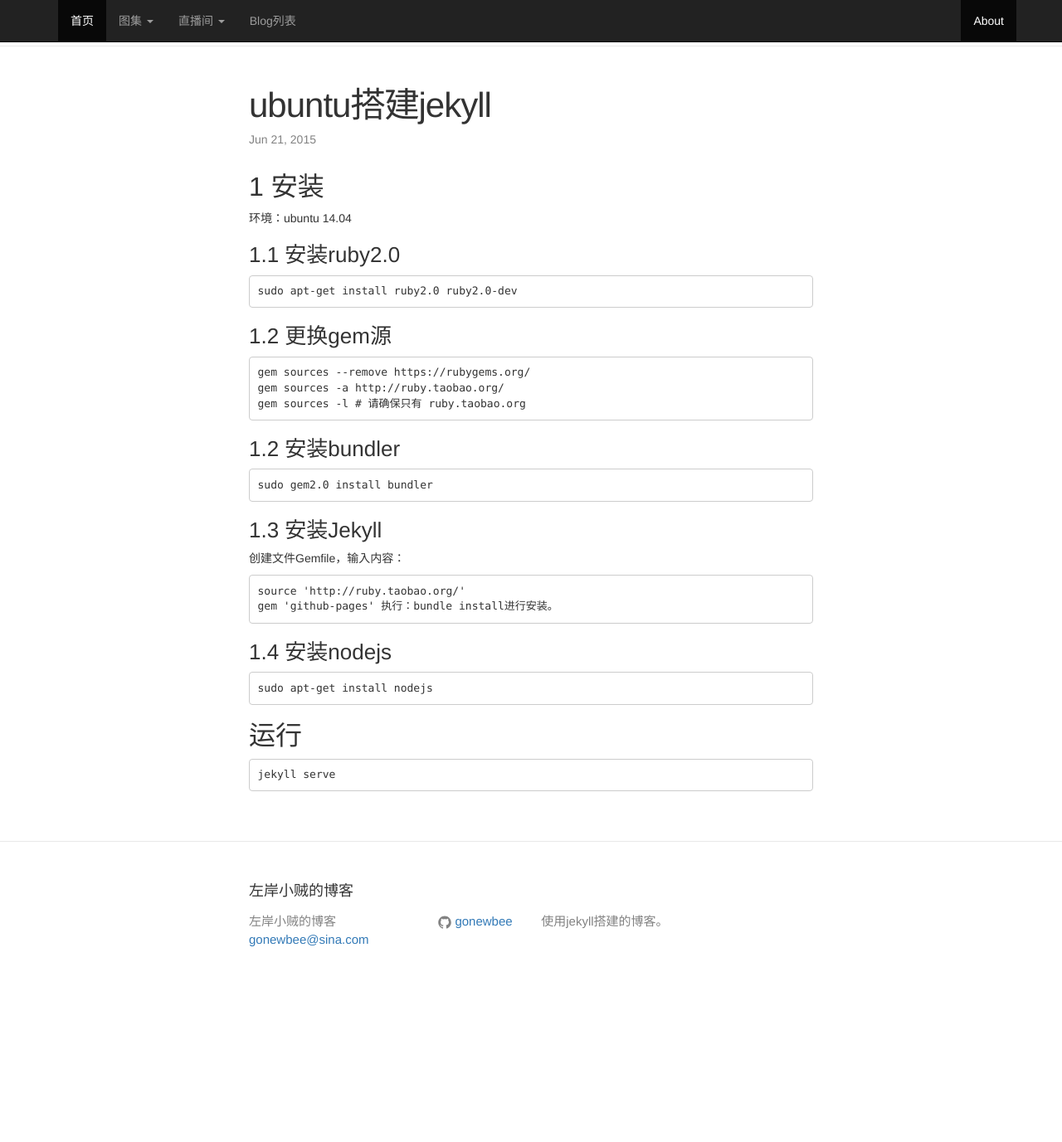
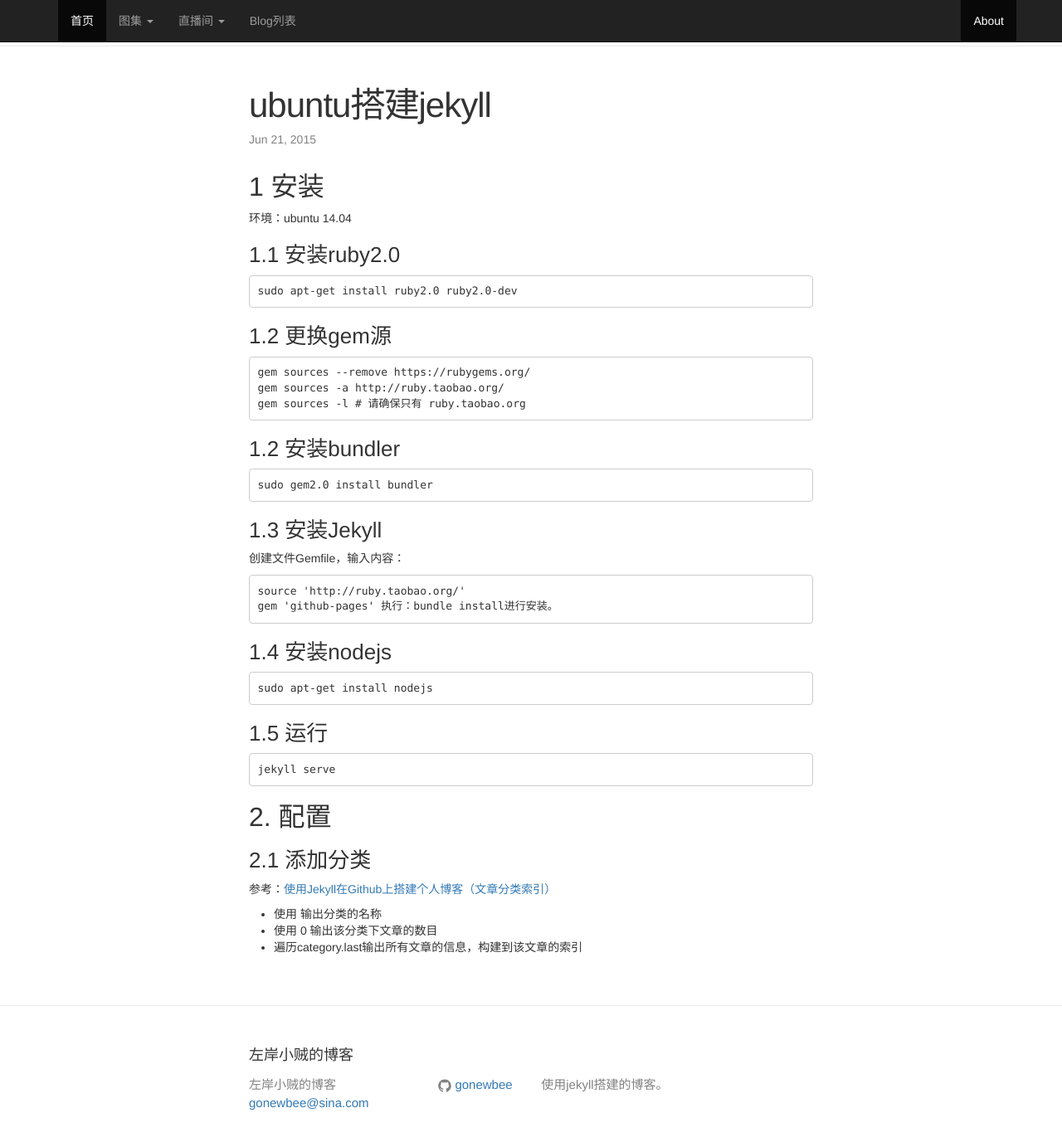
Before and after one commit to gonewbee/gonewbee.github.io, a Jekyll site: the page built from _posts/2015-06-21-ubuntu-jekyll.md, in a window 1280 px wide and 1395 px high. Shown: the top 1377 px of the window at 83% size. Built offline with Jekyll 4.4.1, drawn with Linux system fonts in a browser that asks for light colours; nearby versions of some CDN libraries; comment, search, counter and statistics services are not loaded.

Commit message:
添加文章分类索引功能

```diff
--- a/_posts/2015-06-21-ubuntu-jekyll.md
+++ b/_posts/2015-06-21-ubuntu-jekyll.md
@@ -29,5 +29,14 @@
 ### 1.4 安装nodejs
 	sudo apt-get install nodejs
 
-## 运行 ##
+### 1.5 运行
 	jekyll serve
+
+## 2. 配置
+
+###2.1 添加分类
+参考：[使用Jekyll在Github上搭建个人博客（文章分类索引）](http://www.tuicool.com/articles/INBnMz)
+
++ 使用 {{ category | first }} 输出分类的名称
++ 使用 {{ category | last | size }} 输出该分类下文章的数目
++ 遍历category.last输出所有文章的信息，构建到该文章的索引
```
Also changed, not shown: index.html (+9 -0 lines).
